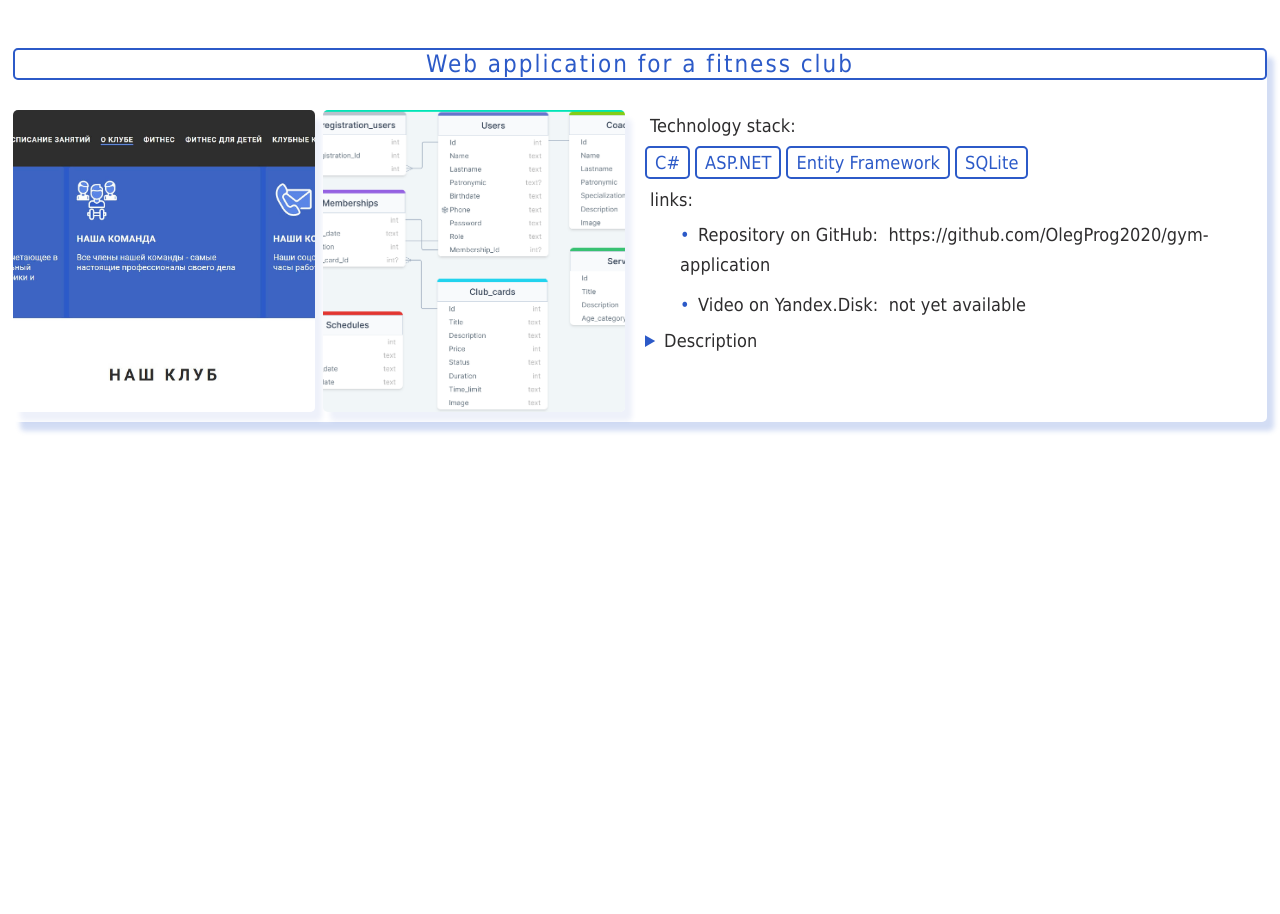
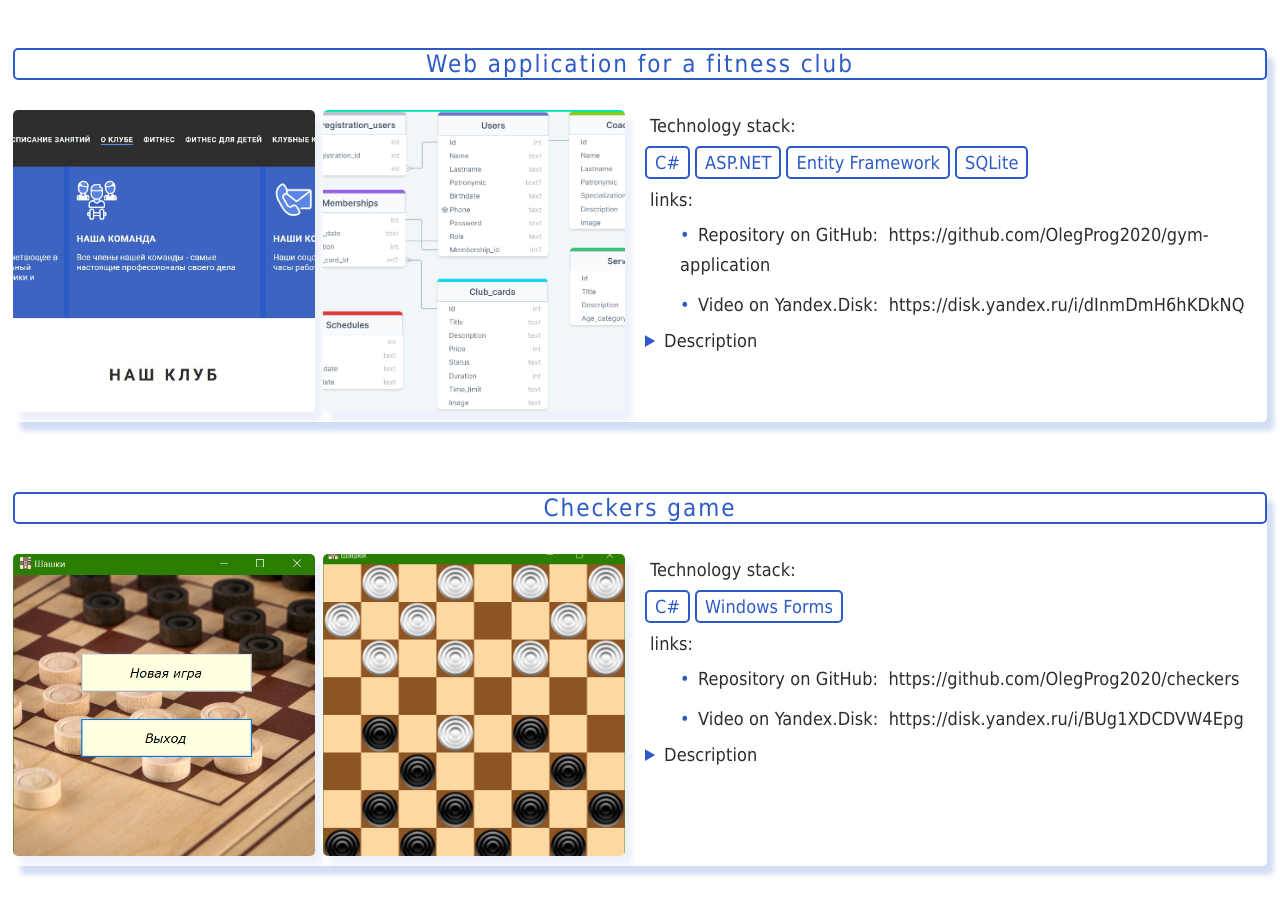
Before and after one commit to OlegProg2020/olegprog2020.github.io, a plain HTML site: page index.html in a window 1280 px wide. Shown: the part 188-1102 px from the top of the page. Before the commit the page ends 800 px from the top, so only its background shows below. Drawn offline with Linux system fonts and the light colour scheme.

Commit message:
added checkers project and video

```diff
--- a/index.html
+++ b/index.html
@@ -52,7 +52,8 @@
               <li class="list-item">Repository on GitHub: <a target="_blank"
                   href="https://github.com/OlegProg2020/gym-application">https://github.com/OlegProg2020/gym-application</a>
               </li>
-              <li class="list-item">Video on Yandex.Disk: <a href="#!" target="_blank">not yet available</a>
+              <li class="list-item">Video on Yandex.Disk: <a href="https://disk.yandex.ru/i/dInmDmH6hKDkNQ"
+                  target="_blank">https://disk.yandex.ru/i/dInmDmH6hKDkNQ</a>
               </li>
             </ul>
             <details>
@@ -84,6 +85,52 @@
         </div>
       </div>
 
+      <div class="card">
+        <div class="title-2">
+          <h3>Checkers game</h3>
+        </div>
+
+        <div class="card-flex">
+          <div class="card-text">
+            <p>Technology stack:</p>
+            <div class="flex-blocks">
+              <div class="technology">
+                C#
+              </div>
+              <div class="technology">
+                Windows Forms
+              </div>
+            </div>
+            <p>links:</p>
+            <ul class="list">
+              <li class="list-item">Repository on GitHub: <a target="_blank"
+                  href="https://github.com/OlegProg2020/checkers">https://github.com/OlegProg2020/checkers</a>
+              </li>
+              <li class="list-item">Video on Yandex.Disk: <a href="https://disk.yandex.ru/i/BUg1XDCDVW4Epg"
+                  target="_blank">https://disk.yandex.ru/i/BUg1XDCDVW4Epg</a>
+              </li>
+            </ul>
+            <details>
+              <summary>Description</summary>
+              <p>Checkers game for two players with Drag-and-Drop technology support.</p>
+            </details>
+          </div>
+
+          <div class="gallery">
+            <div class="gallery-item">
+              <a href="#img3">
+                <img src="./img/checkers1.png" alt="Image">
+              </a>
+            </div>
+            <div class="gallery-item">
+              <a href="#img4">
+                <img src="./img/checkers2.png" alt="Image">
+              </a>
+            </div>
+          </div>
+        </div>
+      </div>
+
     </div>
   </section>
 
@@ -93,6 +140,12 @@
   <a href="#!" class="lightbox" id="img2">
     <span style="background-image: url('./img/database.png')"></span>
   </a>
+  <a href="#!" class="lightbox" id="img3">
+    <span style="background-image: url('./img/checkers1.png')"></span>
+  </a>
+  <a href="#!" class="lightbox" id="img4">
+    <span style="background-image: url('./img/checkers2.png')"></span>
+  </a>
 </body>
 
 </html>
```
Also changed, not shown: img/Checkers.jpg (deleted), img/checkers1.png (added), img/checkers2.png (added).
